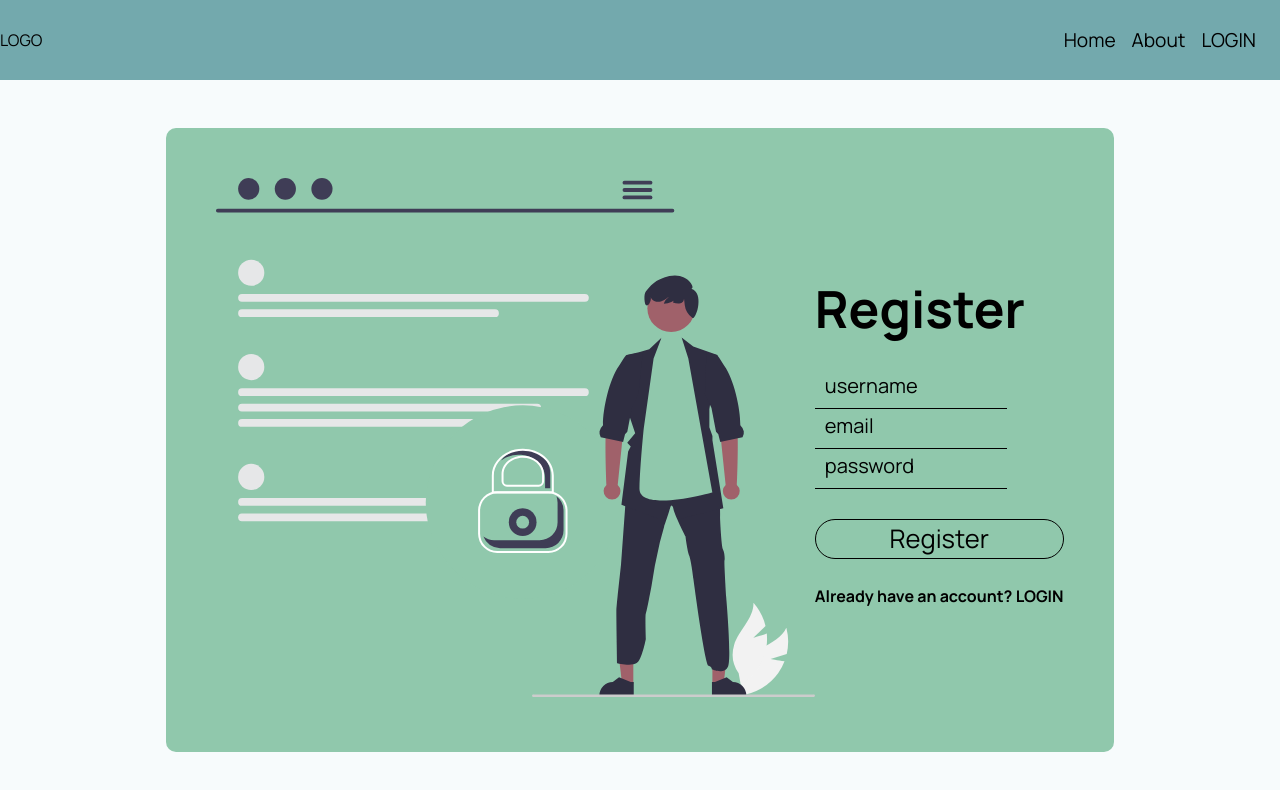
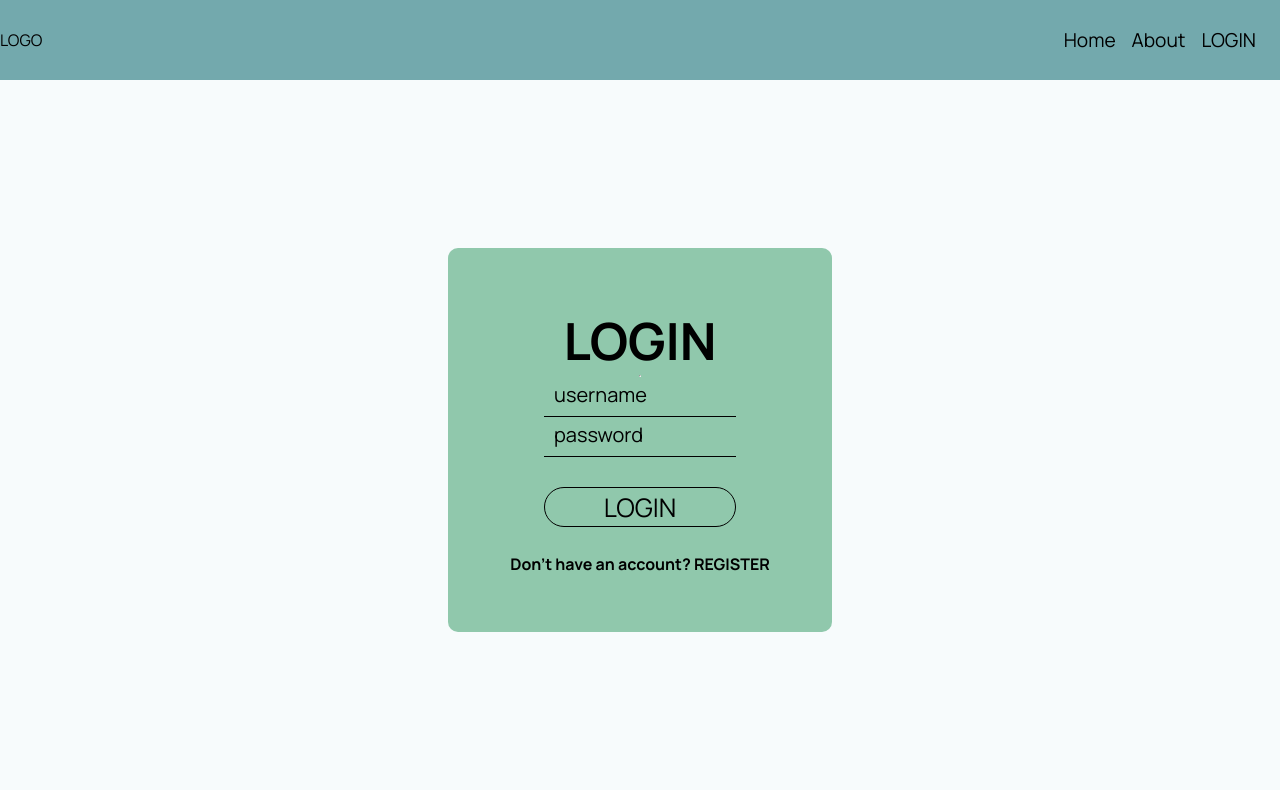
Before and after one commit to daragmas/kon_di, a React (Create React App) app in the folder kon_di_react/: page / in a window 1280 px wide. Shown: the top 790 px of the page. Built offline with nearby package versions, Linux system fonts and the light colour scheme.

Commit message:
fixed styling bug on login

```diff
--- a/kon_di_react/src/App.css
+++ b/kon_di_react/src/App.css
@@ -178,3 +178,10 @@ text-decoration: underline;
 .reg-con h3{
 margin-bottom: 0.5em;
 }
+
+.login {
+  flex-direction: column;
+  min-width: 30vw;
+  min-height: 30vw;
+  justify-content: center;
+}
--- a/kon_di_react/src/App.js
+++ b/kon_di_react/src/App.js
@@ -8,7 +8,7 @@ function App() {
   return (
     <div className="App">
       <NavBar/>
-      <Register/>
+      <Login/>
     </div>
   );
 }
--- a/kon_di_react/src/components/Login.js
+++ b/kon_di_react/src/components/Login.js
@@ -1,7 +1,7 @@
 const Login = () => {
 return (
     <div className="auth">
-        <div className='auth-container'>
+        <div className='auth-container login'>
             <h3>LOGIN</h3>
             <hr/>
             <form>
```
